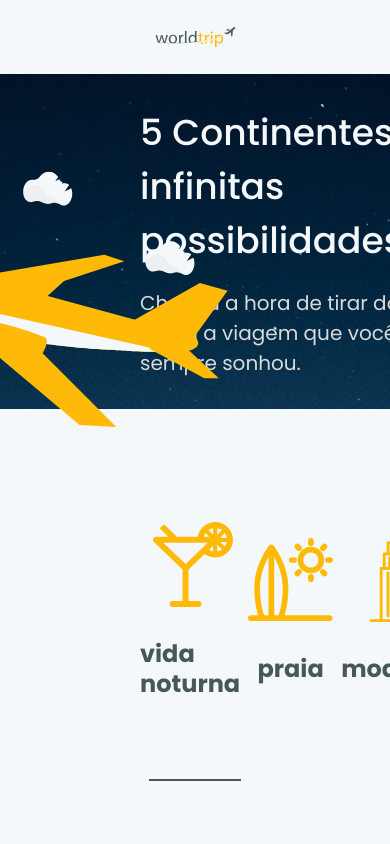
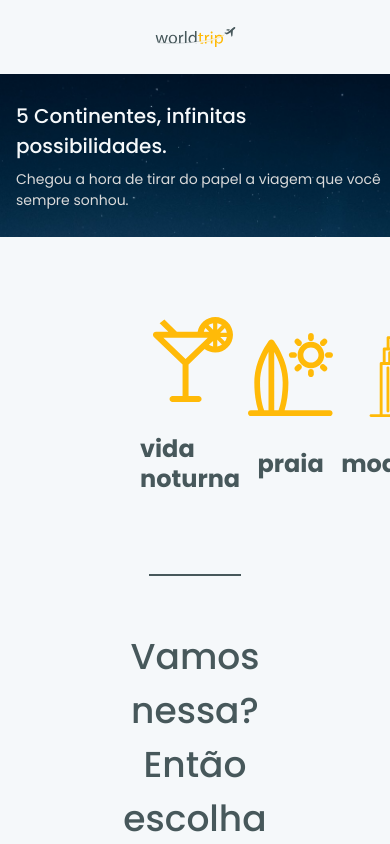
Before and after one commit to GabrielNogueiraBR/ignite-reactjs-chatper-iv-challenge-i, a Next.js app: page / in a window 390 px wide. Shown: the top 844 px of the page. Built offline with nearby package versions, Linux system fonts and the light colour scheme.

Commit message:
feat: update Banner for mobile screen

```diff
--- a/src/components/Banner/index.tsx
+++ b/src/components/Banner/index.tsx
@@ -1,39 +1,72 @@
-import { Flex, Stack, Text } from "@chakra-ui/react";
+import { Flex, Stack, Text, useBreakpointValue } from "@chakra-ui/react";
 import React from "react";
 import ChakraNextImage from "../ChakraNextImage";
 
 const Banner = () => {
+  const isSmallScreen = useBreakpointValue({ base: true, md: false });
+
   return (
     <Flex
       position="relative"
       w="100%"
-      h="20.9375rem"
+      h={{
+        base: "10.1875rem",
+        md: "20.9375rem",
+      }}
       justifyContent="flex-start"
       alignItems="center"
       bgImage="/assets/images/banner_background.png"
-      backgroundSize='cover'
-      paddingLeft="8.75rem"
-      marginBottom="2.075625rem"
+      backgroundSize="cover"
+      paddingLeft={{
+        base: "1rem",
+        md: "8.75rem",
+      }}
+      marginBottom={{
+        base: "none",
+        md: "2.075625rem",
+      }}
     >
-      <Stack spacing={5}>
+      <Stack
+        spacing={{
+          base: 2,
+          md: 5,
+        }}
+      >
         <Text
-          fontSize="2.25rem"
+          fontSize={{
+            base: "1.25rem",
+            md: "2.25rem",
+          }}
+          lineHeight={{
+            base: "1.875rem",
+            md: "3.375rem",
+          }}
           fontWeight={500}
           color="gray.50"
-          maxW="26.625rem"
+          maxW={{
+            base: "14.875rem",
+            md: "26.625rem",
+          }}
         >
           5 Continentes, infinitas possibilidades.
         </Text>
         <Text
-          fontSize="1.25rem"
+          fontSize={{
+            base: "0.875rem",
+            md: "1.25rem",
+          }}
           fontWeight={400}
-          lineHeight="1.875rem"
+          lineHeight={{
+            base: "1.3125rem",
+            md: "1.875rem",
+          }}
           color="gray.100"
           maxW="32.75rem"
         >
           Chegou a hora de tirar do papel a viagem que você sempre sonhou.{" "}
         </Text>
       </Stack>
+      {!isSmallScreen && (
         <Flex
           position="absolute"
           w="26.071875rem"
@@ -48,6 +81,7 @@ const Banner = () => {
             fill="transparent"
           />
         </Flex>
+      )}
     </Flex>
   );
 };
```
Lines whose indentation alone changed are shown as unchanged.
